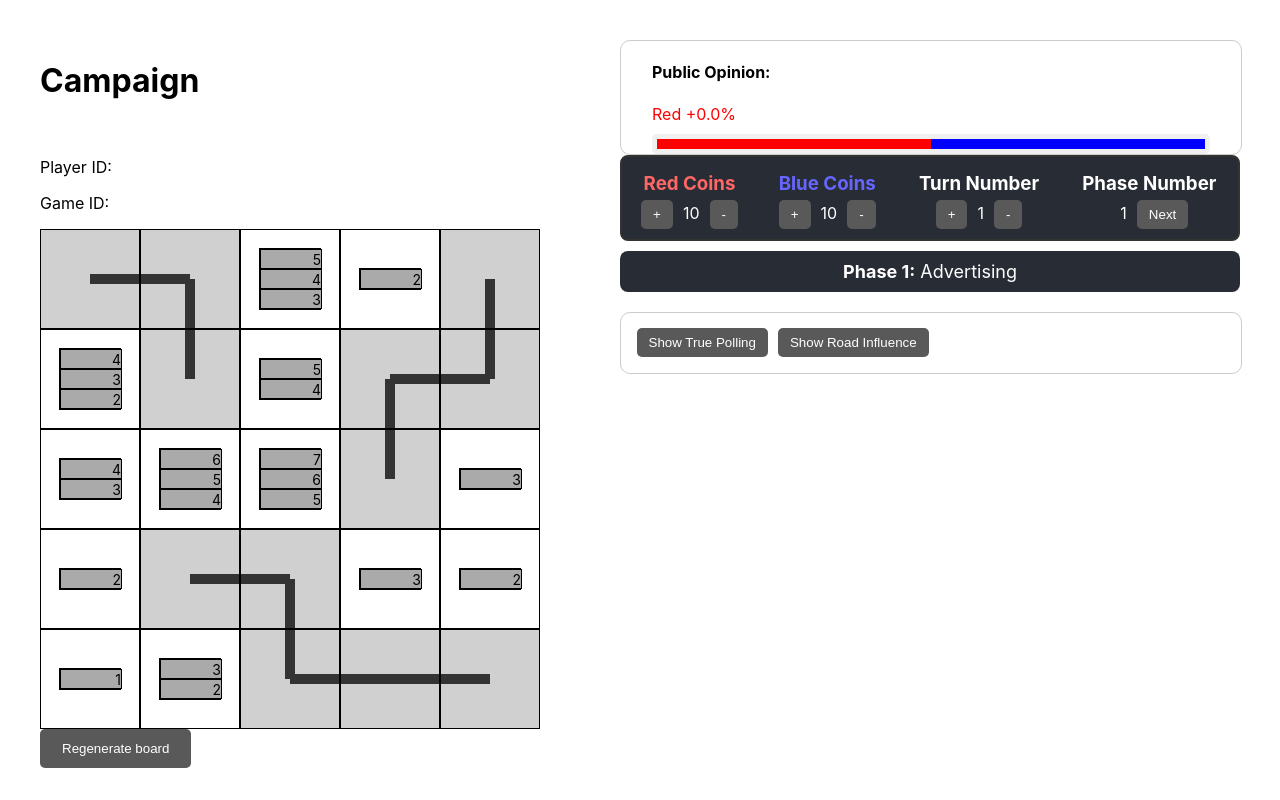
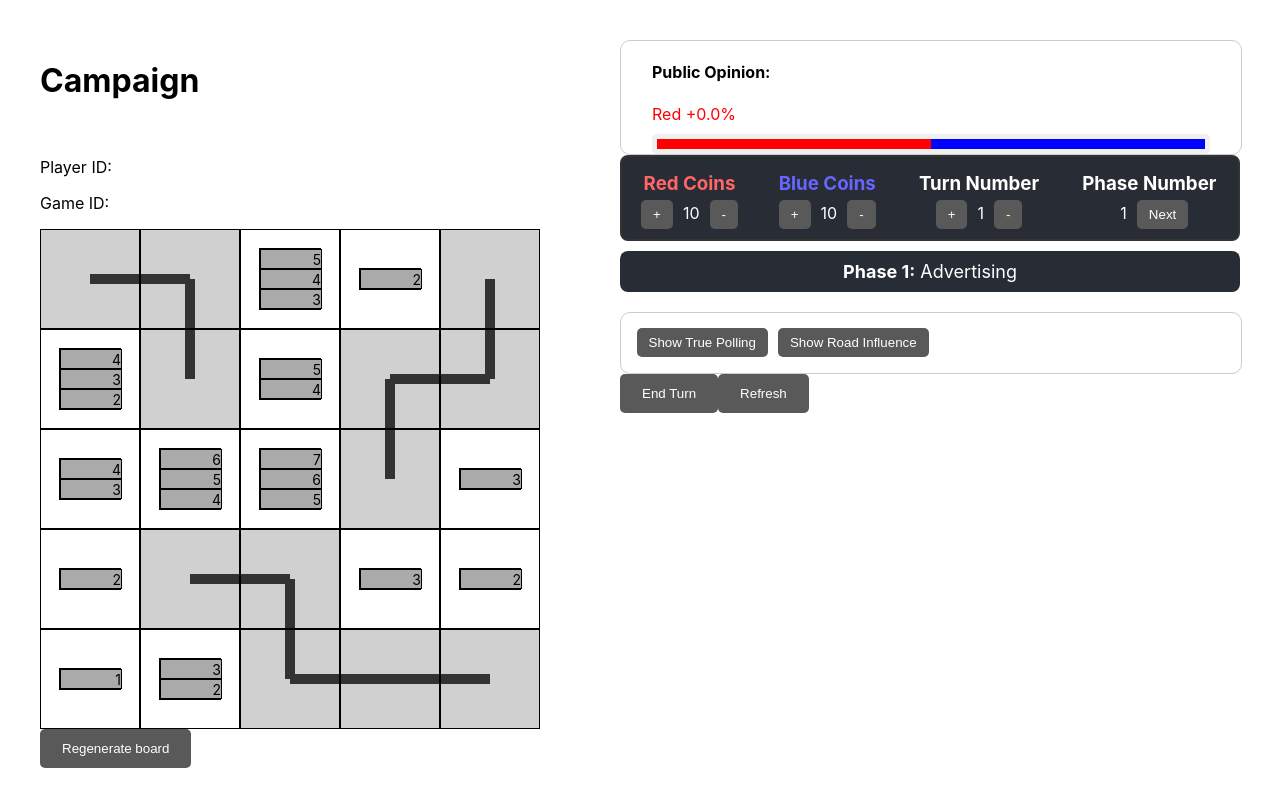
Before and after one commit to philliparaujo/campaign, a React (Create React App) app: page /game in a window 1280 px wide. Built offline with nearby package versions, Linux system fonts and the light colour scheme; no server answers.

Commit message:
Added ways to save/load actions (just floor changes)

```diff
--- /dev/null
+++ b/src/components/EndTurnButton.tsx
@@ -0,0 +1,26 @@
+import { useGameState } from '../GameState';
+import { useGlobalState } from '../GlobalState';
+import { GameId } from '../types';
+import Button from './Button';
+
+type EndTurnButtonProps = {
+  gameId: GameId;
+};
+
+const EndTurnButton: React.FC<EndTurnButtonProps> = ({ gameId }) => {
+  const { gameState } = useGameState();
+  const { updateGame } = useGlobalState();
+
+  const handleEndTurn = async () => {
+    try {
+      await updateGame(gameId, gameState);
+      console.log('Game state successfully updated!');
+    } catch (error) {
+      console.error('Error updating the game state:', error);
+    }
+  };
+
+  return <Button onClick={handleEndTurn}>End Turn</Button>;
+};
+
+export default EndTurnButton;
--- /dev/null
+++ b/src/components/RefreshButton.tsx
@@ -0,0 +1,27 @@
+import { useGameState } from '../GameState';
+import { useGlobalState } from '../GlobalState';
+import { GameId } from '../types';
+import Button from './Button';
+
+type RefreshButtonProps = {
+  gameId: GameId;
+};
+
+const RefreshButton: React.FC<RefreshButtonProps> = ({ gameId }) => {
+  const { setGameState } = useGameState();
+  const { fetchGame } = useGlobalState();
+
+  const handleRefresh = async () => {
+    try {
+      const game = await fetchGame(gameId);
+      setGameState(game.gameState);
+      console.log('Game state successfully updated!');
+    } catch (error) {
+      console.error('Error updating the game state:', error);
+    }
+  };
+
+  return <Button onClick={handleRefresh}>Refresh</Button>;
+};
+
+export default RefreshButton;
--- a/src/pages/Game.tsx
+++ b/src/pages/Game.tsx
@@ -1,12 +1,14 @@
 import { useEffect, useState } from 'react';
-import { useLocation, useNavigate } from 'react-router-dom';
+import { useLocation } from 'react-router-dom';
 import BoardUI from '../components/Board';
+import EndTurnButton from '../components/EndTurnButton';
 import HUD from '../components/HUD';
 import PublicOpinion from '../components/PublicOpinion';
 import Scoreboard from '../components/Scoreboard';
 import { GameStateProvider, size } from '../GameState';
 import { useGlobalState } from '../GlobalState';
 import { GameId, PlayerColor, PlayerId, PollRegion } from '../types';
+import RefreshButton from '../components/RefreshButton';
 
 function Game() {
   const defaultPollRegion: PollRegion = {
@@ -29,7 +31,6 @@ function Game() {
   const [playerId, setPlayerId] = useState<PlayerId>('');
   const [gameId, setGameId] = useState<GameId>('');
   const location = useLocation();
-  const navigate = useNavigate();
 
   const { fetchGame } = useGlobalState();
 
@@ -50,9 +51,7 @@ function Game() {
 
     setPlayerId(playerId);
     setGameId(gameId);
-
-    fetchGame(gameId);
-  }, [location.search, fetchGame]);
+  }, [location.search]);
 
   return (
     <GameStateProvider gameId={gameId}>
@@ -95,6 +94,8 @@ function Game() {
               showRoadInfluence={showRoadInfluence}
               setShowRoadInfluence={setShowRoadInfluence}
             />
+            <EndTurnButton gameId={gameId} />
+            <RefreshButton gameId={gameId} />
           </div>
         </div>
       </div>
--- a/src/server/server.ts
+++ b/src/server/server.ts
@@ -46,7 +46,6 @@ app.post('/game/create', async (req, res) => {
     newGameState.players.red.id = playerId;  // Assign playerId to red player
 
     const newGame = new ActiveGameModel({ gameId: gameId, gameState: newGameState });
-    console.log("Should be saving to:", newGameState);
     await newGame.save();
 
     // Associate player with this game
```
